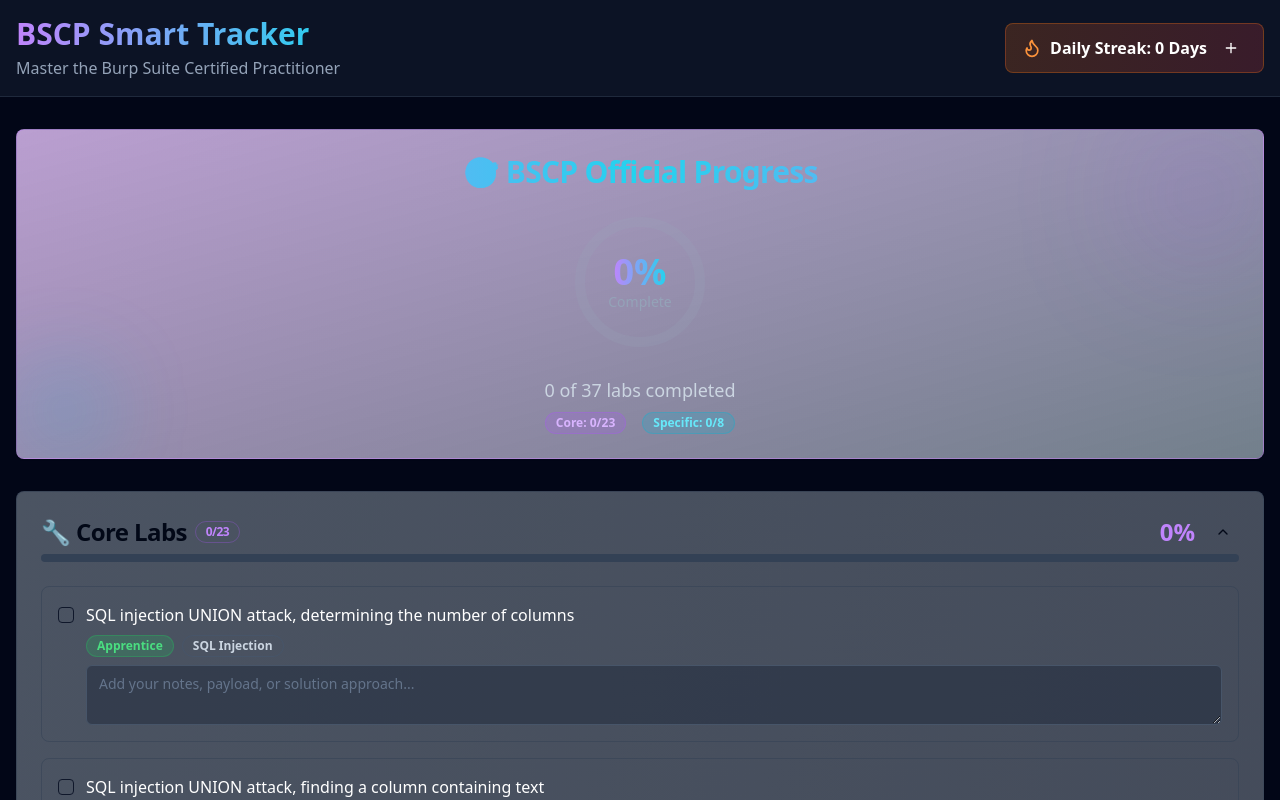
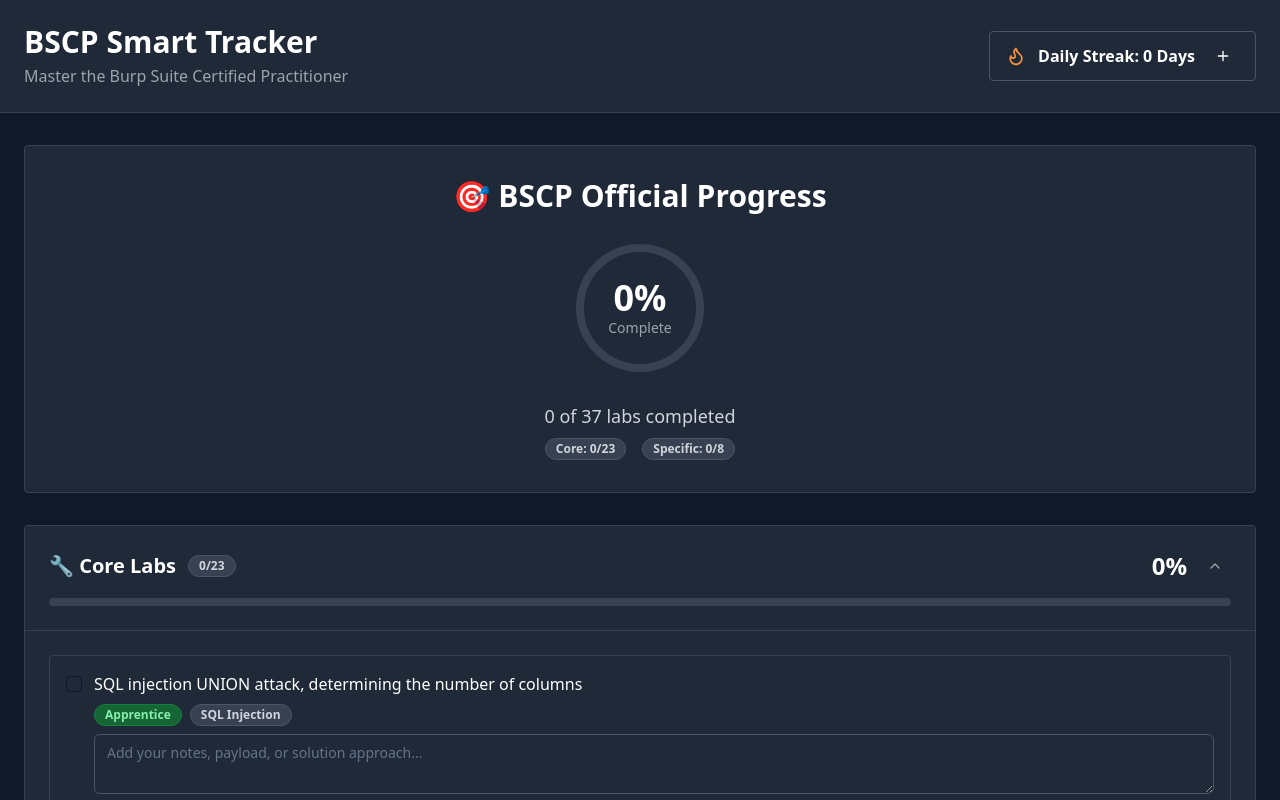
Before and after one commit to kabir0104k/bscp-hack-tracker-pro, a React (Vite) app: page / in a window 1280 px wide. Shown: the top 800 px of the page. Built offline with nearby package versions, Linux system fonts and the light colour scheme.

Commit message:
Refactor UI to be dark and professional
Remove unnecessary styling and boxy design elements. Implement a consistent dark theme.

```diff
--- a/src/components/BSCPTracker.tsx
+++ b/src/components/BSCPTracker.tsx
@@ -1,6 +1,4 @@
-
 import { useState, useEffect } from 'react';
-import { Card, CardContent, CardHeader, CardTitle } from '@/components/ui/card';
 import { Badge } from '@/components/ui/badge';
 import CircularProgress from './bscp/CircularProgress';
 import LabSection from './bscp/LabSection';
@@ -94,32 +92,26 @@ const BSCPTracker = () => {
 
   return (
     <div className="space-y-8">
-      {/* Enhanced BSCP Official Progress Header */}
-      <Card className="bg-gradient-to-br from-purple-900/40 to-slate-800/60 border-purple-500/30 backdrop-blur-sm relative overflow-hidden">
-        <div className="absolute inset-0 bg-gradient-to-r from-purple-600/10 to-cyan-600/10 opacity-50"></div>
-        <div className="absolute top-0 right-0 w-32 h-32 bg-purple-500/20 rounded-full blur-3xl"></div>
-        <div className="absolute bottom-0 left-0 w-24 h-24 bg-cyan-500/20 rounded-full blur-2xl"></div>
-
-        <CardHeader className="relative z-10">
-          <CardTitle className="text-3xl text-center bg-gradient-to-r from-purple-400 via-cyan-400 to-purple-400 bg-clip-text text-transparent font-bold">
+      {/* BSCP Official Progress Header */}
+      <div className="bg-gray-800 border border-gray-700 p-8 rounded">
+        <div className="text-center space-y-6">
+          <h2 className="text-3xl font-bold text-white">
             🎯 BSCP Official Progress
-          </CardTitle>
-          <div className="flex flex-col items-center space-y-6 pt-4">
+          </h2>
           <CircularProgress value={overallProgress} size={140} />
           <div className="text-center space-y-2">
-              <div className="text-slate-300 text-lg">{totalCompleted} of {totalLabs} labs completed</div>
+            <div className="text-gray-300 text-lg">{totalCompleted} of {totalLabs} labs completed</div>
             <div className="flex gap-4 justify-center">
-                <Badge className="bg-purple-500/20 text-purple-300 border-purple-500/30">
+              <Badge className="bg-gray-700 text-gray-300 border-gray-600">
                 Core: {coreStats.completed}/{coreStats.total}
               </Badge>
-                <Badge className="bg-cyan-500/20 text-cyan-300 border-cyan-500/30">
+              <Badge className="bg-gray-700 text-gray-300 border-gray-600">
                 Specific: {specificStats.completed}/{specificStats.total}
               </Badge>
             </div>
           </div>
         </div>
-        </CardHeader>
-      </Card>
+      </div>
 
       <div className="grid gap-6">
         <LabSection
@@ -153,14 +145,14 @@ const BSCPTracker = () => {
       </div>
 
       {!mysteryUnlocked && (
-        <div className="text-center p-4 bg-slate-800/50 rounded-lg border border-slate-700/50">
-          <p className="text-slate-400">🔒 Complete 15+ Core Labs and 5+ Specific Labs to unlock Mystery Labs</p>
+        <div className="text-center p-4 bg-gray-800 border border-gray-700 rounded">
+          <p className="text-gray-400">🔒 Complete 15+ Core Labs and 5+ Specific Labs to unlock Mystery Labs</p>
         </div>
       )}
 
       {!examUnlocked && (
-        <div className="text-center p-4 bg-slate-800/50 rounded-lg border border-slate-700/50">
-          <p className="text-slate-400">🔒 Complete all other sections to unlock the Practice Exam</p>
+        <div className="text-center p-4 bg-gray-800 border border-gray-700 rounded">
+          <p className="text-gray-400">🔒 Complete all other sections to unlock the Practice Exam</p>
         </div>
       )}
     </div>
--- a/src/components/bscp/CircularProgress.tsx
+++ b/src/components/bscp/CircularProgress.tsx
@@ -17,35 +17,28 @@ const CircularProgress = ({ value, size = 120 }: CircularProgressProps) => {
           cx={size / 2}
           cy={size / 2}
           r={radius}
-          stroke="rgba(148, 163, 184, 0.2)"
-          strokeWidth="10"
+          stroke="#374151"
+          strokeWidth="8"
           fill="none"
         />
         <circle
           cx={size / 2}
           cy={size / 2}
           r={radius}
-          stroke="url(#gradient)"
-          strokeWidth="10"
+          stroke="#10b981"
+          strokeWidth="8"
           fill="none"
           strokeDasharray={strokeDasharray}
           strokeDashoffset={strokeDashoffset}
           strokeLinecap="round"
           className="transition-all duration-1000 ease-in-out"
         />
-        <defs>
-          <linearGradient id="gradient" x1="0%" y1="0%" x2="100%" y2="0%">
-            <stop offset="0%" stopColor="#a855f7" />
-            <stop offset="50%" stopColor="#06b6d4" />
-            <stop offset="100%" stopColor="#a855f7" />
-          </linearGradient>
-        </defs>
       </svg>
       <div className="absolute flex flex-col items-center">
-        <span className="text-4xl font-bold bg-gradient-to-r from-purple-400 to-cyan-400 bg-clip-text text-transparent">
+        <span className="text-4xl font-bold text-white">
           {value}%
         </span>
-        <span className="text-sm text-slate-400 font-medium">Complete</span>
+        <span className="text-sm text-gray-400 font-medium">Complete</span>
       </div>
     </div>
   );
--- a/src/components/bscp/LabCard.tsx
+++ b/src/components/bscp/LabCard.tsx
@@ -15,15 +15,15 @@ interface LabCardProps {
 const LabCard = ({ lab, sectionKey, updateLab, locked = false }: LabCardProps) => {
   const getDifficultyColor = (difficulty: string) => {
     switch (difficulty) {
-      case 'Apprentice': return 'bg-green-500/20 text-green-400 border-green-500/30';
-      case 'Practitioner': return 'bg-yellow-500/20 text-yellow-400 border-yellow-500/30';
-      case 'Expert': return 'bg-red-500/20 text-red-400 border-red-500/30';
-      default: return 'bg-gray-500/20 text-gray-400 border-gray-500/30';
+      case 'Apprentice': return 'bg-green-800 text-green-300 border-green-700';
+      case 'Practitioner': return 'bg-yellow-800 text-yellow-300 border-yellow-700';
+      case 'Expert': return 'bg-red-800 text-red-300 border-red-700';
+      default: return 'bg-gray-700 text-gray-300 border-gray-600';
     }
   };
 
   return (
-    <div className="border border-slate-700/50 rounded-lg p-4 space-y-3 hover:border-slate-600/50 transition-colors">
+    <div className="border border-gray-700 rounded p-4 space-y-3 bg-gray-850">
       <div className="flex items-start gap-3">
         <Checkbox
           checked={lab.completed}
@@ -33,7 +33,7 @@ const LabCard = ({ lab, sectionKey, updateLab, locked = false }: LabCardProps) =
         />
         <div className="flex-1 space-y-2">
           <div className="flex items-start justify-between gap-2">
-            <h4 className={`font-medium ${lab.completed ? 'line-through text-slate-400' : 'text-white'}`}>
+            <h4 className={`font-medium ${lab.completed ? 'line-through text-gray-400' : 'text-white'}`}>
               {lab.name}
             </h4>
             {lab.completed && <CheckCircle className="w-5 h-5 text-green-400 flex-shrink-0" />}
@@ -42,7 +42,7 @@ const LabCard = ({ lab, sectionKey, updateLab, locked = false }: LabCardProps) =
             <Badge className={getDifficultyColor(lab.difficulty)}>
               {lab.difficulty}
             </Badge>
-            <Badge variant="outline" className="border-slate-600 text-slate-300">
+            <Badge className="bg-gray-700 text-gray-300 border-gray-600">
               {lab.category}
             </Badge>
           </div>
@@ -50,7 +50,7 @@ const LabCard = ({ lab, sectionKey, updateLab, locked = false }: LabCardProps) =
             placeholder="Add your notes, payload, or solution approach..."
             value={lab.notes}
             onChange={(e) => updateLab(sectionKey, lab.id, 'notes', e.target.value)}
-            className="min-h-[60px] bg-slate-800/50 border-slate-600 text-white placeholder-slate-400"
+            className="min-h-[60px] bg-gray-800 border-gray-600 text-white placeholder-gray-400"
             disabled={locked}
           />
         </div>
--- a/src/components/bscp/LabSection.tsx
+++ b/src/components/bscp/LabSection.tsx
@@ -1,10 +1,8 @@
 
 import { useState } from 'react';
-import { Card, CardContent, CardHeader, CardTitle } from '@/components/ui/card';
 import { Progress } from '@/components/ui/progress';
 import { Badge } from '@/components/ui/badge';
 import { Button } from '@/components/ui/button';
-import { Collapsible, CollapsibleContent, CollapsibleTrigger } from '@/components/ui/collapsible';
 import { ChevronDown, ChevronUp, Lock } from 'lucide-react';
 import LabCard from './LabCard';
 import { Lab } from './types';
@@ -28,31 +26,28 @@ const LabSection = ({ title, labs, sectionKey, updateLab, locked = false }: LabS
   const stats = getCompletionStats(labs);
 
   return (
-    <Card className="bg-gradient-to-br from-slate-800/80 to-slate-900/80 border-slate-700/50 backdrop-blur-sm">
-      <Collapsible open={isOpen} onOpenChange={setIsOpen}>
-        <CardHeader>
-          <CollapsibleTrigger asChild>
-            <div className="flex items-center justify-between cursor-pointer hover:bg-slate-700/20 rounded-lg p-2 -m-2 transition-colors">
-              <CardTitle className="flex items-center gap-2">
-                {locked && <Lock className="w-5 h-5 text-slate-400" />}
-                {title}
-                <Badge variant="outline" className="border-purple-500/30 text-purple-400">
+    <div className="bg-gray-800 border border-gray-700 rounded">
+      <div className="p-6 border-b border-gray-700">
+        <div className="flex items-center justify-between cursor-pointer" onClick={() => setIsOpen(!isOpen)}>
+          <div className="flex items-center gap-3">
+            {locked && <Lock className="w-5 h-5 text-gray-400" />}
+            <h3 className="text-xl font-semibold text-white">{title}</h3>
+            <Badge className="bg-gray-700 text-gray-300 border-gray-600">
               {stats.completed}/{stats.total}
             </Badge>
-              </CardTitle>
+          </div>
           <div className="flex items-center gap-3">
-                <span className="text-2xl font-bold text-purple-400">{stats.percentage}%</span>
-                <Button variant="ghost" size="sm" className="p-0 h-8 w-8">
+            <span className="text-2xl font-bold text-white">{stats.percentage}%</span>
+            <Button variant="ghost" size="sm" className="p-0 h-8 w-8 text-gray-400 hover:text-white hover:bg-gray-700">
               {isOpen ? <ChevronUp className="h-4 w-4" /> : <ChevronDown className="h-4 w-4" />}
             </Button>
           </div>
         </div>
-          </CollapsibleTrigger>
-          <Progress value={stats.percentage} className="h-2 bg-slate-700" />
-        </CardHeader>
+        <Progress value={stats.percentage} className="h-2 bg-gray-700 mt-4" />
+      </div>
 
-        <CollapsibleContent>
-          <CardContent className="space-y-4">
+      {isOpen && (
+        <div className="p-6 space-y-4">
           {labs.map((lab) => (
             <LabCard
               key={lab.id}
@@ -62,10 +57,9 @@ const LabSection = ({ title, labs, sectionKey, updateLab, locked = false }: LabS
               locked={locked}
             />
           ))}
-          </CardContent>
-        </CollapsibleContent>
-      </Collapsible>
-    </Card>
+        </div>
+      )}
+    </div>
   );
 };
 
--- a/src/pages/Index.tsx
+++ b/src/pages/Index.tsx
@@ -1,6 +1,5 @@
 
 import { useState, useEffect } from 'react';
-import { Card, CardContent, CardHeader, CardTitle } from '@/components/ui/card';
 import { Button } from '@/components/ui/button';
 import { Flame, Plus } from 'lucide-react';
 import { useToast } from '@/hooks/use-toast';
@@ -48,27 +47,27 @@ const Index = () => {
   };
 
   return (
-    <div className="min-h-screen bg-slate-950 text-white">
+    <div className="min-h-screen bg-gray-900 text-white">
       {/* Header */}
-      <div className="border-b border-slate-700/50 backdrop-blur-sm bg-slate-900/80 sticky top-0 z-50">
-        <div className="container mx-auto px-4 py-4">
+      <div className="border-b border-gray-700 bg-gray-800">
+        <div className="container mx-auto px-6 py-6">
           <div className="flex items-center justify-between">
             <div>
-              <h1 className="text-3xl font-bold bg-gradient-to-r from-purple-400 to-cyan-400 bg-clip-text text-transparent">
+              <h1 className="text-3xl font-bold text-white">
                 BSCP Smart Tracker
               </h1>
-              <p className="text-slate-400 mt-1">Master the Burp Suite Certified Practitioner</p>
+              <p className="text-gray-400 mt-1">Master the Burp Suite Certified Practitioner</p>
             </div>
 
             <div className="flex items-center gap-4">
-              <div className="flex items-center gap-2 bg-gradient-to-r from-orange-500/20 to-red-500/20 px-4 py-2 rounded-lg border border-orange-500/30">
+              <div className="flex items-center gap-3 bg-gray-800 px-4 py-2 rounded border border-gray-600">
                 <Flame className="w-5 h-5 text-orange-400" />
-                <span className="font-semibold">Daily Streak: {dailyStreak} Days</span>
+                <span className="font-semibold text-white">Daily Streak: {dailyStreak} Days</span>
                 <Button
                   size="sm"
                   variant="ghost"
                   onClick={incrementStreak}
-                  className="w-8 h-8 p-0 hover:bg-orange-500/20"
+                  className="w-8 h-8 p-0 hover:bg-gray-700 text-white"
                 >
                   <Plus className="w-4 h-4" />
                 </Button>
@@ -78,14 +77,9 @@ const Index = () => {
         </div>
       </div>
 
-      <div className="container mx-auto px-4 py-8 space-y-8">
-        {/* BSCP Official Progress */}
+      <div className="container mx-auto px-6 py-8 space-y-8">
         <BSCPTracker />
-
-        {/* Web Security Academy Paths */}
         <WebSecurityPaths />
-
-        {/* Exploit Progress Tracker */}
         <ExploitTracker />
       </div>
     </div>
```
Lines whose indentation alone changed are shown as unchanged.
